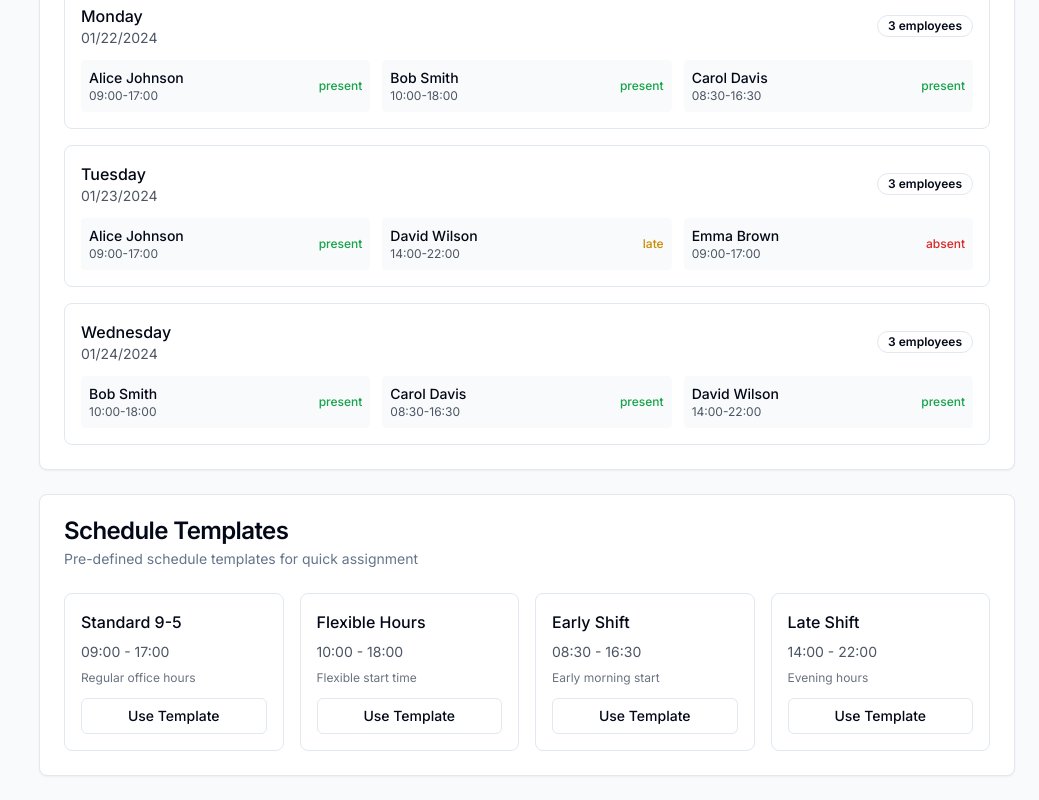
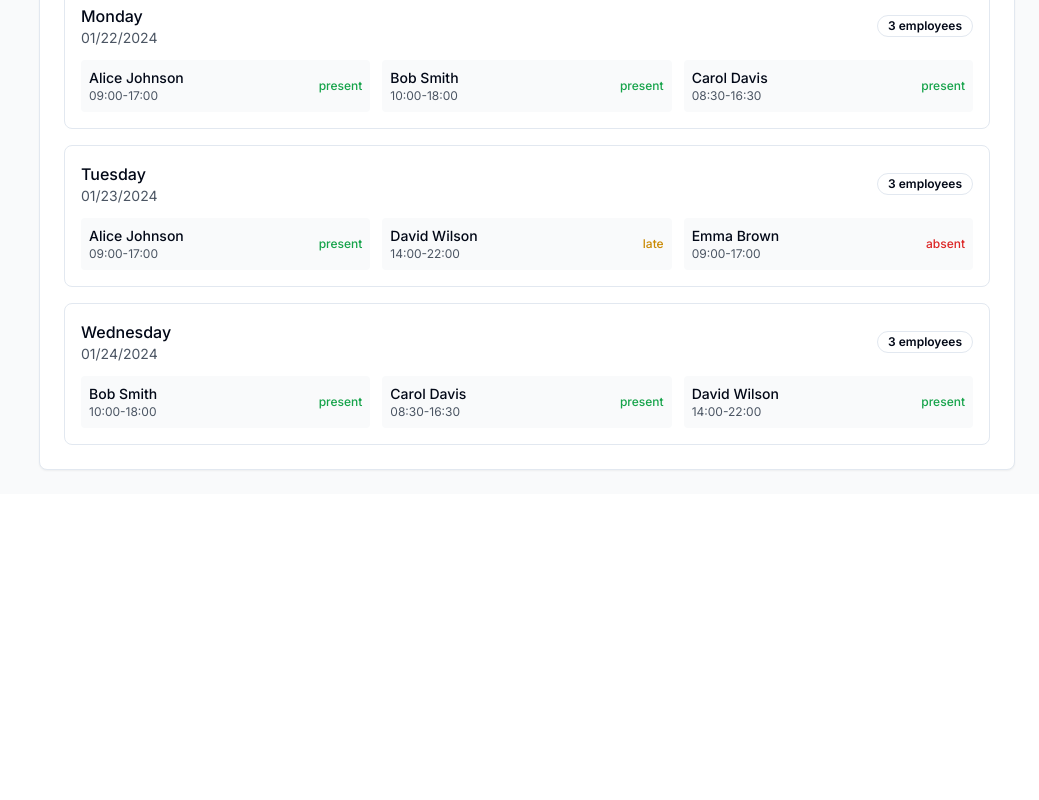
Before and after one commit to Landrian61/admin-portal-prototype, a Next.js app: page /ga/schedule in a window 1280 px wide. Shown: the part 1263-2063 px from the top of the page, without its empty margins (241-1280 px from the left). After the commit the page ends 1757 px from the top, so only its background shows below. Built offline with nearby package versions, Linux system fonts and the light colour scheme.

Commit message:
refactor: remove unused Schedule Templates section from Schedule Management page

```diff
--- a/src/app/ga/schedule/page.tsx
+++ b/src/app/ga/schedule/page.tsx
@@ -568,55 +568,6 @@ export default function ScheduleManagementPage() {
           </CardContent>
         </Card>
 
-        {/* Schedule Templates */}
-        <Card>
-          <CardHeader>
-            <CardTitle>Schedule Templates</CardTitle>
-            <CardDescription>
-              Pre-defined schedule templates for quick assignment
-            </CardDescription>
-          </CardHeader>
-          <CardContent>
-            <div className="grid grid-cols-1 md:grid-cols-4 gap-4">
-              <div className="p-4 border rounded-lg hover:bg-gray-50 cursor-pointer">
-                <h4 className="font-medium mb-2">Standard 9-5</h4>
-                <p className="text-sm text-gray-600 mb-2">09:00 - 17:00</p>
-                <p className="text-xs text-gray-500">Regular office hours</p>
-                <Button size="sm" variant="outline" className="w-full mt-3">
-                  Use Template
-                </Button>
-              </div>
-
-              <div className="p-4 border rounded-lg hover:bg-gray-50 cursor-pointer">
-                <h4 className="font-medium mb-2">Flexible Hours</h4>
-                <p className="text-sm text-gray-600 mb-2">10:00 - 18:00</p>
-                <p className="text-xs text-gray-500">Flexible start time</p>
-                <Button size="sm" variant="outline" className="w-full mt-3">
-                  Use Template
-                </Button>
-              </div>
-
-              <div className="p-4 border rounded-lg hover:bg-gray-50 cursor-pointer">
-                <h4 className="font-medium mb-2">Early Shift</h4>
-                <p className="text-sm text-gray-600 mb-2">08:30 - 16:30</p>
-                <p className="text-xs text-gray-500">Early morning start</p>
-                <Button size="sm" variant="outline" className="w-full mt-3">
-                  Use Template
-                </Button>
-              </div>
-
-              <div className="p-4 border rounded-lg hover:bg-gray-50 cursor-pointer">
-                <h4 className="font-medium mb-2">Late Shift</h4>
-                <p className="text-sm text-gray-600 mb-2">14:00 - 22:00</p>
-                <p className="text-xs text-gray-500">Evening hours</p>
-                <Button size="sm" variant="outline" className="w-full mt-3">
-                  Use Template
-                </Button>
-              </div>
-            </div>
-          </CardContent>
-        </Card>
-
         {/* Edit Modal */}
         <Dialog open={isEditModalOpen} onOpenChange={setIsEditModalOpen}>
           <DialogContent className="sm:max-w-[600px] max-h-[90vh] overflow-y-auto">
```
